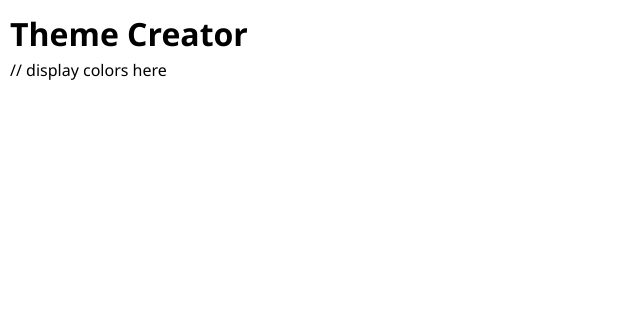
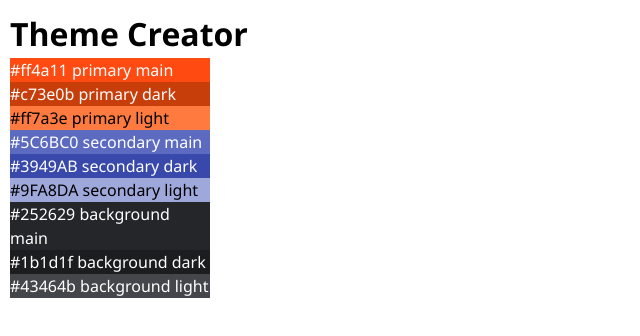
Before and after one commit to plxcxs/recap_4, a React (Vite) app: page / in a window 1280 px wide. Shown: the top 336 px of the page, without its empty margins (0-640 px from the left). Built offline with nearby package versions, Linux system fonts and the light colour scheme.

Commit message:
added first Criteria

```diff
--- a/src/App.jsx
+++ b/src/App.jsx
@@ -3,12 +3,45 @@ import Color from "./Components/Color/Color";
 import "./App.css";
 
 function App() {
-  return (
-    <>
-      <h1>Theme Creator</h1>
-      // display colors here
-    </>
-  );
+    return (
+        <>
+            <h1>Theme Creator</h1>
+            {initialColors.map((color) => {
+                return (
+                    <Card
+                        key={color.id}
+                        hex={color.hex}
+                        role={color.role}
+                        contrastText={color.contrastText}
+                    />
+                );
+            })}
+
+            <Card />
+        </>
+    );
 }
 
+/* const role = "role";
+const hex = "hex";
+const color = "red"; */
+console.log("Hello friend !");
 export default App;
+export function Card({ hex, role, contrastText }) {
+    return (
+        <article>
+            <a href="https://youtube.com"></a>
+            <div
+                id="color_card"
+                style={{
+                    backgroundColor: hex,
+                    color: contrastText,
+                    width: "200px",
+                }}
+            >
+                {" "}
+                {hex} {role}
+            </div>
+        </article>
+    );
+}
```
Also changed, not shown: src/Components/Color/Color.css (indentation only).
